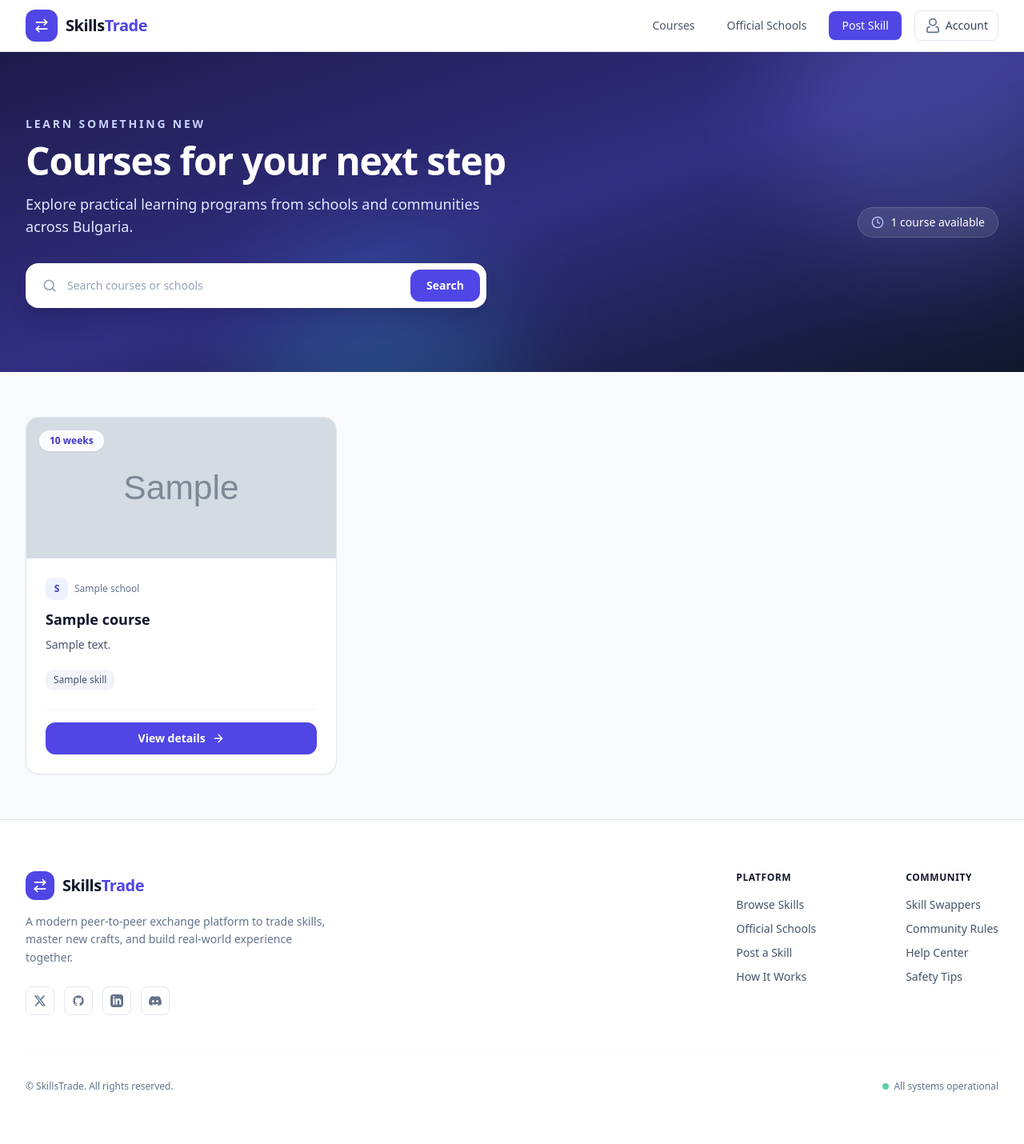
After one commit to MehmedSuleiman/skillsTrade, a Django app: page /schools/courses/ in a window 1280 px wide. The commit adds this page. Shown: the whole page at 80% size. Run offline with Django 5.2, Linux system fonts and the light colour scheme; tables that the repository leaves empty hold one stand-in row (values such as "Sample post"); grey boxes marked "Sample" are stand-in pictures; some libraries are stand-ins or nearby versions.

Commit message:
chore/adding-course-model-and-making-CBV-for-all-courses

```diff
--- a/schools/urls.py
+++ b/schools/urls.py
@@ -1,4 +1,4 @@
-from django.urls import path
+from django.urls import path, include
 
 from schools import views
 
@@ -9,4 +9,7 @@ urlpatterns = [
     path('create/', views.SchoolCreate.as_view(), name='create_school'),
     path('update/<slug:slug>', views.SchoolUpdate.as_view(), name='update_school'),
     path('delete/<slug:slug>', views.SchoolDelete.as_view(), name='delete_school'),
+    path('courses/', include([
+        path('', views.CourseListView.as_view(), name='course_list'),
+    ]))
 ]
--- a/schools/views.py
+++ b/schools/views.py
@@ -3,11 +3,11 @@ from django.db.models import Q, F
 from django.http import HttpRequest, HttpResponse
 from django.shortcuts import render
 from django.urls import reverse_lazy
-from django.views.generic import DetailView, CreateView, UpdateView, DeleteView
+from django.views.generic import DetailView, CreateView, UpdateView, DeleteView, ListView, FormView
 
 from common.forms import SearchForm
 from schools.forms import SchoolCreatingForm, SchoolUpdateForm
-from schools.models import School
+from schools.models import School, Course
 
 
 def schools_home_view(request : HttpRequest) -> HttpResponse:
@@ -58,3 +58,24 @@ class SchoolDelete(DeleteView):
     model = School
     template_name = 'schools/confirm_delete.html'
     success_url = reverse_lazy('schools:schools_home')
+
+class CourseListView(ListView, FormView):
+    model = Course
+    template_name = 'schools/courses/course_list.html'
+    form_class = SearchForm
+
+
+    def get_queryset(self):
+        queryset = super().get_queryset()
+        search_form = SearchForm(self.request.GET or None)
+
+        if search_form.is_valid():
+            queryset = queryset.filter(
+                Q(title__icontains=search_form.cleaned_data['query'])
+                |
+                Q(description__icontains=search_form.cleaned_data['query'])
+                |
+                Q(school__name__icontains=search_form.cleaned_data['query'])
+            )
+
+        return queryset
--- a/templates/base.html
+++ b/templates/base.html
@@ -22,6 +22,7 @@
                 <span class="text-xl font-bold tracking-tight text-slate-900 group-hover:text-indigo-600 transition-colors">Skills<span class="text-indigo-600">Trade</span></span>
             </a>
             <div class="flex items-center gap-2 sm:gap-4">
+                <a href="{% url 'schools:course_list' %}" class="text-sm font-medium text-slate-600 hover:text-indigo-600 hover:bg-slate-50 px-3 py-2 rounded-lg transition-colors">Courses</a>
                 <a href="{% url 'schools:schools_home' %}" class="text-sm font-medium text-slate-600 hover:text-indigo-600 hover:bg-slate-50 px-3 py-2 rounded-lg transition-colors">Official Schools</a>
                 <a href="{% url 'skills:create-skill' %}" class="inline-flex items-center text-sm font-medium text-white bg-indigo-600 hover:bg-indigo-700 px-4 py-2 rounded-lg shadow-sm transition-colors">Post Skill</a>
                 <a href="/" class="inline-flex items-center gap-1.5 text-sm font-medium text-slate-700 hover:text-indigo-600 hover:bg-slate-50 px-3 py-2 rounded-lg border border-slate-200 transition-colors">
@@ -42,7 +43,6 @@
     <footer class="bg-white border-t border-slate-200 mt-auto">
         <div class="max-w-7xl mx-auto px-4 sm:px-6 lg:px-8 py-12 lg:py-16">
             <div class="flex flex-col md:flex-row md:items-start justify-between gap-10 lg:gap-16">
-                <!-- Brand & Description -->
                 <div class="max-w-sm">
                     <a href="/" class="inline-flex items-center gap-2.5 group mb-4">
                         <div class="w-9 h-9 rounded-xl bg-indigo-600 flex items-center justify-center text-white shadow-sm group-hover:bg-indigo-700 transition-colors">
@@ -59,22 +59,22 @@
                         A modern peer-to-peer exchange platform to trade skills, master new crafts, and build real-world experience together.
                     </p>
                     <div class="flex items-center gap-3">
-                        <a href="https://twitter.com" target="_blank" rel="noopener noreferrer" class="w-9 h-9 rounded-lg border border-slate-200 flex items-center justify-center text-slate-500 hover:text-indigo-600 hover:border-indigo-200 hover:bg-indigo-50/50 transition-all" aria-label="Twitter">
+                        <a href="https://x.com/mehmed_sul89500" target="_blank" rel="noopener noreferrer" class="w-9 h-9 rounded-lg border border-slate-200 flex items-center justify-center text-slate-500 hover:text-indigo-600 hover:border-indigo-200 hover:bg-indigo-50/50 transition-all" aria-label="Twitter">
                             <svg class="w-4 h-4" fill="currentColor" viewBox="0 0 24 24" aria-hidden="true">
                                 <path d="M18.244 2.25h3.308l-7.227 8.26 8.502 11.24H16.17l-5.214-6.817L4.99 21.75H1.68l7.73-8.835L1.254 2.25H8.08l4.713 6.231zm-1.161 17.52h1.833L7.084 4.126H5.117z"/>
                             </svg>
                         </a>
-                        <a href="https://github.com" target="_blank" rel="noopener noreferrer" class="w-9 h-9 rounded-lg border border-slate-200 flex items-center justify-center text-slate-500 hover:text-indigo-600 hover:border-indigo-200 hover:bg-indigo-50/50 transition-all" aria-label="GitHub">
+                        <a href="https://github.com/MehmedSuleiman" target="_blank" rel="noopener noreferrer" class="w-9 h-9 rounded-lg border border-slate-200 flex items-center justify-center text-slate-500 hover:text-indigo-600 hover:border-indigo-200 hover:bg-indigo-50/50 transition-all" aria-label="GitHub">
                             <svg class="w-4 h-4" fill="currentColor" viewBox="0 0 24 24" aria-hidden="true">
                                 <path fill-rule="evenodd" clip-rule="evenodd" d="M12 2C6.477 2 2 6.484 2 12.017c0 4.425 2.865 8.18 6.839 9.504.5.092.682-.217.682-.483 0-.237-.008-.868-.013-1.703-2.782.605-3.369-1.343-3.369-1.343-.454-1.158-1.11-1.466-1.11-1.466-.908-.62.069-.608.069-.608 1.003.07 1.53 1.032 1.53 1.032.892 1.53 2.341 1.088 2.91.832.092-.647.35-1.088.636-1.338-2.22-.253-4.555-1.113-4.555-4.951 0-1.093.39-1.988 1.029-2.688-.103-.253-.446-1.272.098-2.65 0 0 .84-.27 2.75 1.026A9.564 9.564 0 0112 6.844c.85.004 1.705.115 2.504.337 1.909-1.296 2.747-1.027 2.747-1.027.546 1.379.202 2.398.1 2.651.64.7 1.028 1.595 1.028 2.688 0 3.848-2.339 4.695-4.566 4.943.359.309.678.92.678 1.855 0 1.338-.012 2.419-.012 2.747 0 .268.18.58.688.482A10.019 10.019 0 0022 12.017C22 6.484 17.522 2 12 2z"/>
                             </svg>
                         </a>
-                        <a href="https://linkedin.com" target="_blank" rel="noopener noreferrer" class="w-9 h-9 rounded-lg border border-slate-200 flex items-center justify-center text-slate-500 hover:text-indigo-600 hover:border-indigo-200 hover:bg-indigo-50/50 transition-all" aria-label="LinkedIn">
+                        <a href="https://www.linkedin.com/in/mehmed-syuleyman-545913430 " target="_blank" rel="noopener noreferrer" class="w-9 h-9 rounded-lg border border-slate-200 flex items-center justify-center text-slate-500 hover:text-indigo-600 hover:border-indigo-200 hover:bg-indigo-50/50 transition-all" aria-label="LinkedIn">
                             <svg class="w-4 h-4" fill="currentColor" viewBox="0 0 24 24" aria-hidden="true">
                                 <path fill-rule="evenodd" clip-rule="evenodd" d="M19 0h-14c-2.761 0-5 2.239-5 5v14c0 2.761 2.239 5 5 5h14c2.762 0 5-2.239 5-5v-14c0-2.761-2.238-5-5-5zm-11 19h-3v-11h3v11zm-1.5-12.268c-.966 0-1.75-.79-1.75-1.764s.784-1.764 1.75-1.764 1.75.79 1.75 1.764-.783 1.764-1.75 1.764zm13.5 12.268h-3v-5.604c0-3.368-4-3.113-4 0v5.604h-3v-11h3v1.765c1.396-2.586 7-2.777 7 2.476v6.759z"/>
                             </svg>
                         </a>
-                        <a href="https://discord.com" target="_blank" rel="noopener noreferrer" class="w-9 h-9 rounded-lg border border-slate-200 flex items-center justify-center text-slate-500 hover:text-indigo-600 hover:border-indigo-200 hover:bg-indigo-50/50 transition-all" aria-label="Discord">
+                        <a href="https://discord.com/users/699261708425887795" target="_blank" rel="noopener noreferrer" class="w-9 h-9 rounded-lg border border-slate-200 flex items-center justify-center text-slate-500 hover:text-indigo-600 hover:border-indigo-200 hover:bg-indigo-50/50 transition-all" aria-label="Discord">
                             <svg class="w-4 h-4" fill="currentColor" viewBox="0 0 24 24" aria-hidden="true">
                                 <path d="M20.317 4.37a19.791 19.791 0 0 0-4.885-1.515.074.074 0 0 0-.079.037c-.21.375-.444.864-.608 1.25a18.27 18.27 0 0 0-5.487 0 12.64 12.64 0 0 0-.617-1.25.077.077 0 0 0-.079-.037A19.736 19.736 0 0 0 3.677 4.37a.07.07 0 0 0-.032.027C.533 9.046-.32 13.58.099 18.057a.082.082 0 0 0 .031.057 19.9 19.9 0 0 0 5.993 3.03.078.078 0 0 0 .084-.028c.462-.63.874-1.295 1.226-1.994.021-.041.001-.09-.041-.106a13.107 13.107 0 0 1-1.872-.892.077.077 0 0 1-.008-.128 10.2 10.2 0 0 0 .372-.292.074.074 0 0 1 .077-.01c3.928 1.793 8.18 1.793 12.061 0a.074.074 0 0 1 .078.01c.12.098.246.198.373.292a.077.077 0 0 1-.006.127 12.299 12.299 0 0 1-1.873.894.077.077 0 0 0-.041.107c.36.698.772 1.362 1.225 1.993a.076.076 0 0 0 .084.028 19.839 19.839 0 0 0 6.002-3.03.077.077 0 0 0 .032-.054c.5-5.177-.838-9.674-3.549-13.66a.061.061 0 0 0-.031-.028zM8.02 15.33c-1.183 0-2.157-1.085-2.157-2.419 0-1.333.956-2.419 2.157-2.419 1.21 0 2.176 1.096 2.157 2.42 0 1.333-.956 2.418-2.157 2.418zm7.975 0c-1.183 0-2.157-1.085-2.157-2.419 0-1.333.955-2.419 2.157-2.419 1.21 0 2.176 1.096 2.157 2.42 0 1.333-.946 2.418-2.157 2.418z"/>
                             </svg>
--- /dev/null
+++ b/templates/schools/courses/course_list.html
@@ -0,0 +1,92 @@
+{% extends 'base.html' %}
+
+{% block title %}Courses | SkillsTrade{% endblock %}
+
+{% block content %}
+<section class="relative overflow-hidden bg-gradient-to-br from-indigo-950 via-indigo-900 to-slate-900">
+    <div class="absolute inset-0 opacity-20" aria-hidden="true">
+        <div class="absolute -right-20 -top-32 h-96 w-96 rounded-full bg-indigo-400 blur-3xl"></div>
+        <div class="absolute -bottom-40 left-1/4 h-80 w-80 rounded-full bg-sky-400 blur-3xl"></div>
+    </div>
+    <div class="relative mx-auto max-w-7xl px-4 py-14 sm:px-6 sm:py-20 lg:px-8">
+        <p class="text-sm font-semibold uppercase tracking-[0.2em] text-indigo-200">Learn something new</p>
+        <div class="mt-3 flex flex-col gap-6 sm:flex-row sm:items-end sm:justify-between">
+            <div class="max-w-2xl">
+                <h1 class="text-3xl font-extrabold tracking-tight text-white sm:text-5xl">Courses for your next step</h1>
+                <p class="mt-4 max-w-xl text-base leading-relaxed text-indigo-100 sm:text-lg">Explore practical learning programs from schools and communities across Bulgaria.</p>
+            </div>
+            <div class="inline-flex w-fit items-center gap-2 rounded-full border border-white/15 bg-white/10 px-4 py-2 text-sm font-medium text-white backdrop-blur">
+                <svg class="h-4 w-4 text-indigo-200" viewBox="0 0 24 24" fill="none" stroke="currentColor" stroke-width="1.8" aria-hidden="true"><path stroke-linecap="round" stroke-linejoin="round" d="M12 6v6l4 2m6-2a10 10 0 1 1-20 0 10 10 0 0 1 20 0Z"/></svg>
+                {{ object_list|length }} course{{ object_list|length|pluralize }} available
+            </div>
+        </div>
+        <form method="get" class="mt-8 flex max-w-xl gap-2 rounded-2xl bg-white p-2 shadow-xl shadow-indigo-950/20">
+            <label for="course-search" class="sr-only">Search courses</label>
+            <div class="flex flex-1 items-center gap-3 px-3 text-slate-400">
+                <svg class="h-5 w-5 shrink-0" viewBox="0 0 24 24" fill="none" stroke="currentColor" stroke-width="2" aria-hidden="true"><circle cx="11" cy="11" r="7"/><path stroke-linecap="round" d="m20 20-4-4"/></svg>
+                <input id="course-search" name="query" type="search" value="{{ request.GET.query }}" placeholder="Search courses or schools" class="w-full border-0 bg-transparent py-2 text-sm text-slate-900 placeholder:text-slate-400 focus:outline-none focus:ring-0">
+            </div>
+            <button type="submit" class="rounded-xl bg-indigo-600 px-5 py-2.5 text-sm font-semibold text-white transition hover:bg-indigo-700 focus:outline-none focus:ring-2 focus:ring-indigo-500 focus:ring-offset-2">Search</button>
+        </form>
+    </div>
+</section>
+
+<section class="mx-auto max-w-7xl px-4 py-10 sm:px-6 sm:py-14 lg:px-8" aria-label="Available courses">
+    {% if object_list %}
+        <div class="grid grid-cols-1 gap-6 md:grid-cols-2 xl:grid-cols-3">
+            {% for course in object_list %}
+                <article class="group flex h-full flex-col overflow-hidden rounded-2xl border border-slate-200 bg-white shadow-sm transition duration-200 hover:-translate-y-1 hover:border-indigo-200 hover:shadow-lg hover:shadow-indigo-950/5">
+                    <div class="relative flex h-44 items-center justify-center overflow-hidden bg-gradient-to-br from-indigo-50 via-slate-50 to-sky-50">
+                        {% if course.logo %}
+                            <img src="{{ course.logo.url }}" alt="{{ course.title }}" class="h-full w-full object-cover transition duration-300 group-hover:scale-105">
+                        {% else %}
+                            <div class="flex h-16 w-16 items-center justify-center rounded-2xl bg-white text-indigo-600 shadow-sm ring-1 ring-indigo-100">
+                                <svg class="h-8 w-8" viewBox="0 0 24 24" fill="none" stroke="currentColor" stroke-width="1.6" aria-hidden="true"><path stroke-linecap="round" stroke-linejoin="round" d="M4 19.5A2.5 2.5 0 0 1 6.5 17H20M6.5 2H20v20H6.5A2.5 2.5 0 0 1 4 19.5v-15A2.5 2.5 0 0 1 6.5 2Z"/></svg>
+                            </div>
+                        {% endif %}
+                        <span class="absolute left-4 top-4 rounded-full border border-white/70 bg-white/90 px-3 py-1 text-xs font-semibold text-indigo-700 shadow-sm backdrop-blur">{{ course.duration_weeks }} week{{ course.duration_weeks|pluralize }}</span>
+                    </div>
+
+                    <div class="flex flex-1 flex-col p-5 sm:p-6">
+                        <div class="mb-3 flex items-center gap-2 text-xs font-medium text-slate-500">
+                            <span class="flex h-7 w-7 items-center justify-center rounded-lg bg-indigo-50 font-bold text-indigo-700">{{ course.school.name|first|upper }}</span>
+                            <span class="line-clamp-1">{{ course.school.name }}</span>
+                        </div>
+                        <h2 class="text-lg font-bold leading-snug text-slate-900 group-hover:text-indigo-700">{{ course.title }}</h2>
+                        <p class="mt-2 line-clamp-3 flex-1 text-sm leading-relaxed text-slate-600">{{ course.description }}</p>
+
+                        {% with course_skills=course.skills.all %}
+                            {% if course_skills %}
+                                <div class="mt-5 flex flex-wrap gap-1.5">
+                                    {% for skill in course_skills|slice:":3" %}
+                                        <span class="rounded-lg bg-slate-100 px-2.5 py-1 text-xs font-medium text-slate-600">{{ skill.name }}</span>
+                                    {% endfor %}
+                                    {% if course_skills|length > 3 %}<span class="px-1 py-1 text-xs text-slate-500">+{{ course_skills|length|add:"-3" }}</span>{% endif %}
+                                </div>
+                            {% endif %}
+                        {% endwith %}
+
+                        <div class="mt-6 border-t border-slate-100 pt-4">
+                            <a href="/">
+                                <button type="button" class="inline-flex w-full items-center justify-center gap-2 rounded-xl bg-indigo-600 px-4 py-2.5 text-sm font-semibold text-white shadow-sm transition hover:bg-indigo-700 focus:outline-none focus:ring-2 focus:ring-indigo-500 focus:ring-offset-2" aria-label="Details for {{ course.title }}">
+                                    View details
+                                    <svg class="h-4 w-4" viewBox="0 0 24 24" fill="none" stroke="currentColor" stroke-width="2" aria-hidden="true"><path stroke-linecap="round" stroke-linejoin="round" d="M5 12h14m-7-7 7 7-7 7"/></svg>
+                                </button>
+                            </a>
+                        </div>
+                    </div>
+                </article>
+            {% endfor %}
+        </div>
+    {% else %}
+        <div class="rounded-2xl border border-dashed border-slate-300 bg-white px-6 py-16 text-center">
+            <div class="mx-auto flex h-14 w-14 items-center justify-center rounded-2xl bg-indigo-50 text-indigo-600">
+                <svg class="h-7 w-7" viewBox="0 0 24 24" fill="none" stroke="currentColor" stroke-width="1.7" aria-hidden="true"><path stroke-linecap="round" stroke-linejoin="round" d="M4 19.5A2.5 2.5 0 0 1 6.5 17H20M6.5 2H20v20H6.5A2.5 2.5 0 0 1 4 19.5v-15A2.5 2.5 0 0 1 6.5 2Z"/></svg>
+            </div>
+            <h2 class="mt-4 text-lg font-bold text-slate-900">No courses found</h2>
+            <p class="mt-1 text-sm text-slate-500">Try another search, or check back later for new learning opportunities.</p>
+            {% if request.GET.query %}<a href="{% url 'schools:course_list' %}" class="mt-5 inline-flex rounded-xl border border-slate-200 px-4 py-2 text-sm font-semibold text-slate-700 transition hover:bg-slate-50">Clear search</a>{% endif %}
+        </div>
+    {% endif %}
+</section>
+{% endblock %}
```
Also changed, not shown: schools/models.py (+35 -0 lines), schools/migrations/0003_course.py (added), schools/migrations/0004_course_views.py (added).
